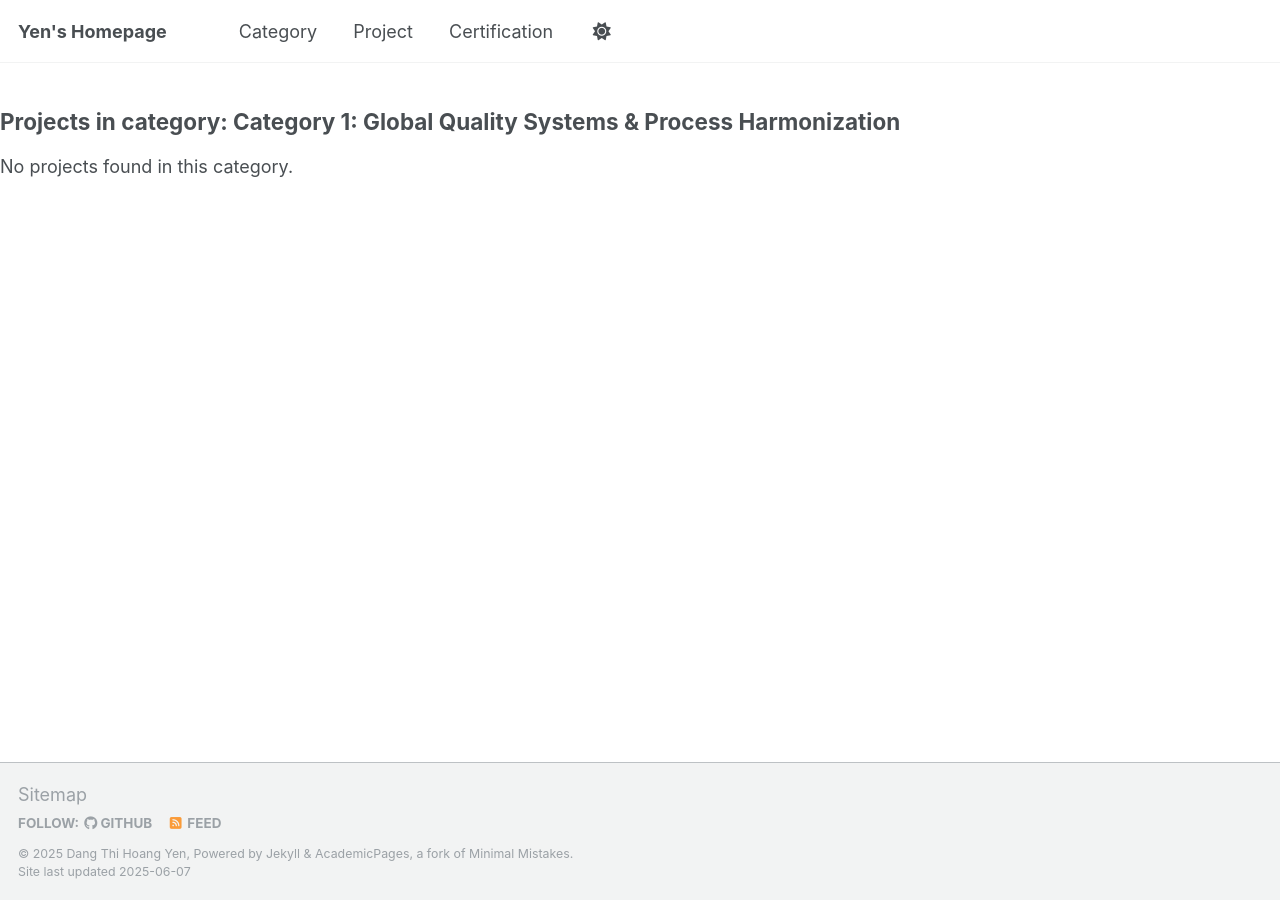
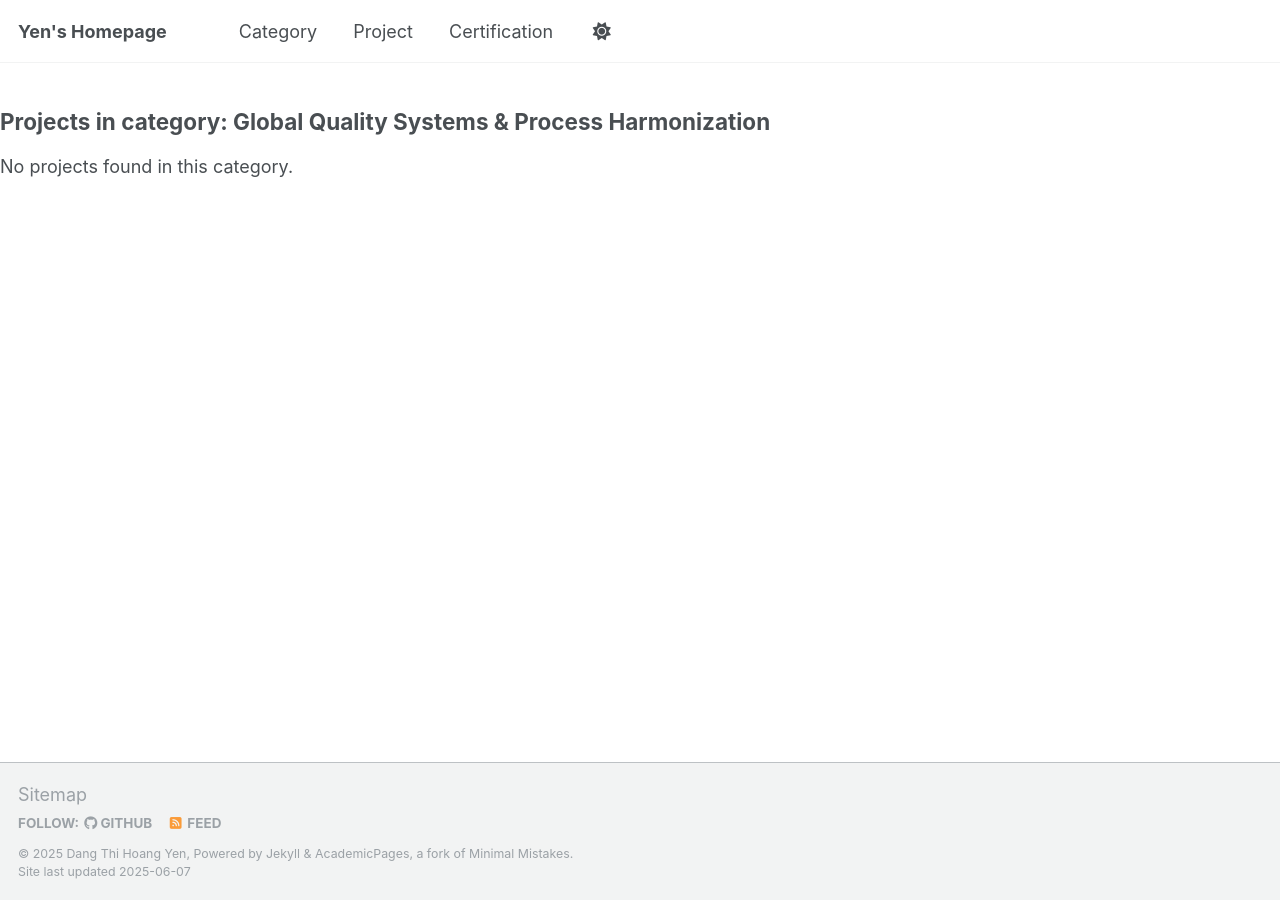
Before and after one commit to yen010390/yen010390.github.io, a Jekyll site: the page built from _category/category1.md, in a window 1280 px wide. Built offline with Jekyll 4.4.1, drawn with Linux system fonts in a browser that asks for light colours.

Commit message:
Update category1.md

```diff
--- a/_category/category1.md
+++ b/_category/category1.md
@@ -7,4 +7,5 @@ permalink: /category/global-quality-systems/
 category: "Category 1: Global Quality Systems & Process Harmonization"
 ---
 
-{% include category-projects.html category=page.category %}
+
+{% include category-projects.html category="Global Quality Systems & Process Harmonization" %}
```
